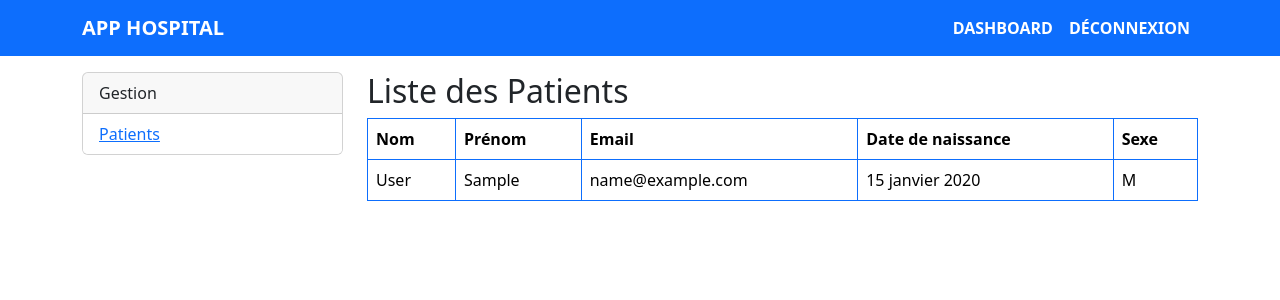
After one commit to souleymanediallo/app_hospital, a Django app: page /patients in a window 1280 px wide. The commit adds this page. Shown: the top 300 px of the page. Run offline with Django 5.2, Linux system fonts and the light colour scheme; tables that the repository leaves empty hold one stand-in row (values such as "Sample post").

Commit message:
patient_list

```diff
--- a/config/settings.py
+++ b/config/settings.py
@@ -91,9 +91,9 @@ AUTH_PASSWORD_VALIDATORS = [
 # Internationalization
 # https://docs.djangoproject.com/en/6.0/topics/i18n/
 
-LANGUAGE_CODE = 'en-us'
+LANGUAGE_CODE = 'fr-fr'
 
-TIME_ZONE = 'UTC'
+TIME_ZONE = 'Europe/Paris'
 
 USE_I18N = True
 
--- a/patients/models.py
+++ b/patients/models.py
@@ -43,3 +43,19 @@ class Patient(models.Model):
 
     def __str__(self):
         return f"{self.first_name} - {self.last_name}"
+
+    @classmethod
+    def total_patients(cls):
+        return cls.objects.count()
+
+    @classmethod
+    def total_active(cls):
+        return cls.objects.filter(is_active=True).count()
+
+    @classmethod
+    def total_male(cls):
+        return cls.objects.filter(gender="M").count()
+
+    @classmethod
+    def total_female(cls):
+        return cls.objects.filter(gender="F").count()
--- a/patients/urls.py
+++ b/patients/urls.py
@@ -1,6 +1,9 @@
 from django.urls import path
 from . import views
 
+app_name = "patients"
+
 urlpatterns = [
     path('', views.home, name="index"),
+    path('patients', views.patient_list, name="patient_list"),
 ]
--- a/patients/views.py
+++ b/patients/views.py
@@ -1,6 +1,22 @@
 from django.shortcuts import render
-
+from .models import Patient
 
 # Create your views here.
 def home(request):
-    return render(request, "patients/index.html")
+    patients = Patient.objects.all()
+    context = {
+        "patients": patients,
+        "total_patients": Patient.total_patients(),
+        "total_active": Patient.total_active(),
+        "total_male": Patient.total_male(),
+        "total_female": Patient.total_female(),
+    }
+    return render(request, "patients/index.html", context)
+
+
+def patient_list(request):
+    patients = Patient.objects.filter(is_active=True).order_by("last_name")
+    context = {
+        "patients": patients
+    }
+    return render(request, "patients/patient_list.html", context)
--- a/templates/layout.html
+++ b/templates/layout.html
@@ -7,6 +7,7 @@
     <link href="https://cdn.jsdelivr.net/npm/bootstrap@5.3.8/dist/css/bootstrap.min.css" rel="stylesheet" integrity="sha384-sRIl4kxILFvY47J16cr9ZwB07vP4J8+LH7qKQnuqkuIAvNWLzeN8tE5YBujZqJLB" crossorigin="anonymous">
   </head>
   <body>
+    {% include "partials/header.html" %}
     {% block content %}
     {% endblock %}
     <script src="https://cdn.jsdelivr.net/npm/bootstrap@5.3.8/dist/js/bootstrap.bundle.min.js" integrity="sha384-FKyoEForCGlyvwx9Hj09JcYn3nv7wiPVlz7YYwJrWVcXK/BmnVDxM+D2scQbITxI" crossorigin="anonymous"></script>
--- /dev/null
+++ b/templates/partials/header.html
@@ -0,0 +1,18 @@
+<nav class="navbar navbar-expand-lg bg-primary" data-bs-theme="dark">
+  <div class="container">
+    <a class="navbar-brand text-uppercase fw-bold" href="#">App Hospital</a>
+    <button class="navbar-toggler" type="button" data-bs-toggle="collapse" data-bs-target="#navbarSupportedContent" aria-controls="navbarSupportedContent" aria-expanded="false" aria-label="Toggle navigation">
+      <span class="navbar-toggler-icon"></span>
+    </button>
+    <div class="collapse navbar-collapse" id="navbarSupportedContent">
+        <ul class="navbar-nav ms-auto">
+        <li class="nav-item">
+          <a class="nav-link text-uppercase fw-bold text-white" href="#">Dashboard</a>
+        </li>
+            <li class="nav-item">
+          <a class="nav-link text-uppercase fw-bold text-white" href="#">Déconnexion</a>
+        </li>
+      </ul>
+    </div>
+  </div>
+</nav>
--- /dev/null
+++ b/templates/partials/sidebar.html
@@ -0,0 +1,8 @@
+<div class="card">
+  <div class="card-header">
+    Gestion
+  </div>
+  <ul class="list-group list-group-flush">
+    <li class="list-group-item"><a href="{% url 'patients:patient_list' %}">Patients</a></li>
+  </ul>
+</div>
--- /dev/null
+++ b/templates/patients/patient_list.html
@@ -0,0 +1,39 @@
+{% extends "layout.html" %}
+
+{% block content %}
+<section class="mt-3">
+    <div class="container">
+        <div class="row">
+            <div class="col-md-3">
+                {% include 'partials/sidebar.html' %}
+            </div>
+            <div class="col-md-9">
+                <h2>Liste des Patients</h2>
+                <table class="table table-bordered border-primary">
+                    <thead>
+                    <tr>
+                        <th>Nom</th>
+                        <th>Prénom</th>
+                        <th>Email</th>
+                        <th>Date de naissance</th>
+                        <th>Sexe</th>
+                    </tr>
+                    </thead>
+                    <tbody>
+                    {% for patient in patients %}
+                    <tr>
+                        <td>{{ patient.last_name }}</td>
+                        <td>{{ patient.first_name }}</td>
+                        <td>{{ patient.email }}</td>
+                        <td>{{ patient.date_of_birth }}</td>
+                        <td>{{ patient.gender }}</td>
+
+                    </tr>
+                    {% endfor %}
+                    </tbody>
+                </table>
+            </div>
+        </div>
+    </div>
+</section>
+{% endblock %}
```
Also changed, not shown: templates/patients/index.html (+48 -1 lines).
